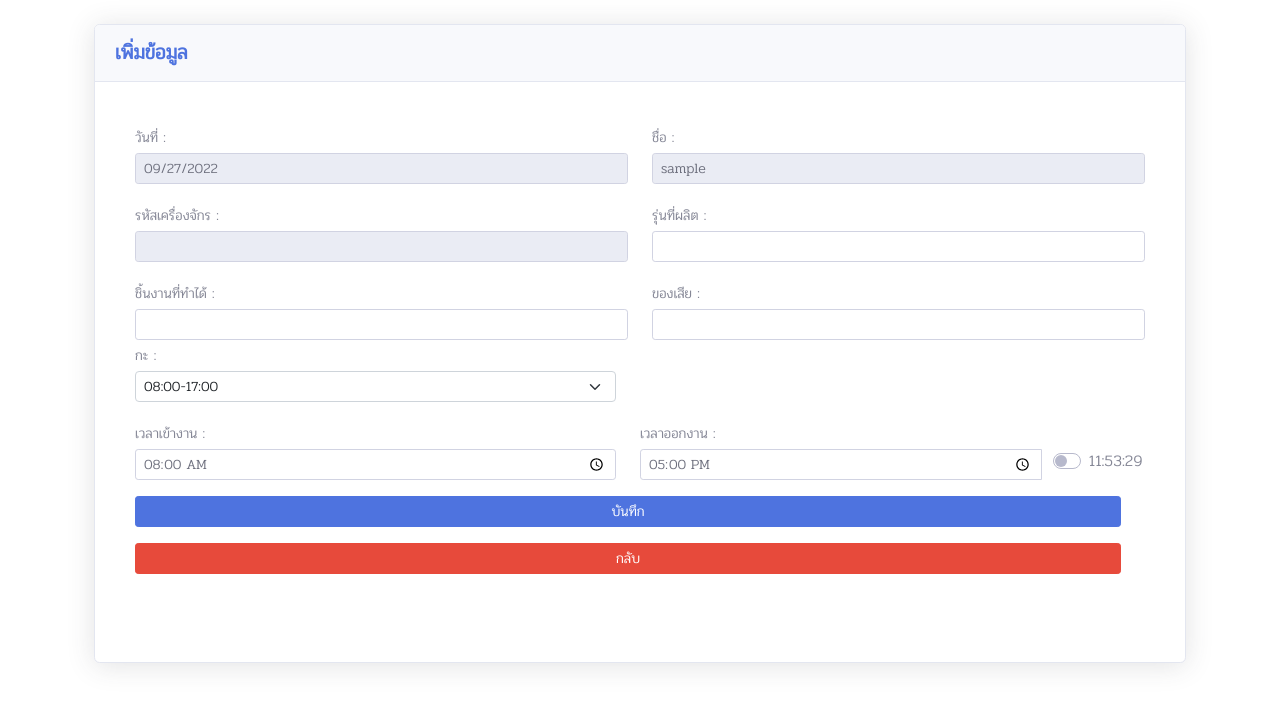
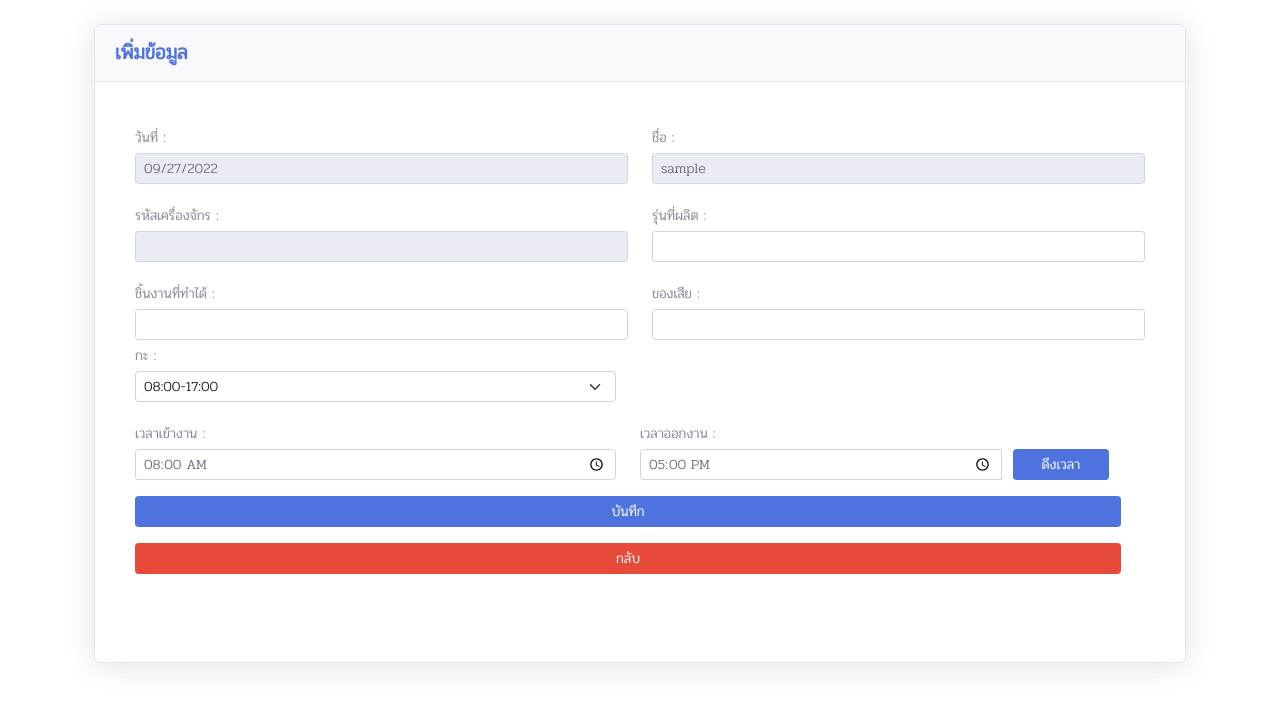
Before and after one commit to MaoDeep/ProjectOEE, a PHP site: page /admin/addtables.php in a window 1280 px wide. Shown: the top 707 px of the page. Run offline with PHP 8.4, Linux system fonts and the light colour scheme; the visitor is signed in with stand-in values (Sample User, id 1); data comes from the database, SQL or seed files in the repository; data that the repository does not hold is empty.

Commit message:
Update addtables.php

```diff
--- a/admin/addtables.php
+++ b/admin/addtables.php
@@ -146,9 +146,9 @@ if (empty($_SESSION["status"]) || $_SESSION["status"] !== "Admin") {
                                     <div class="form-group row">
                                         <div class="col-sm-6 mb-3 mb-sm-0">
                                             <div class="col-form-label-sm">กะ : </div>
-                                            <select  class="form-select form-select-sm" id="language" onChange="update()">
-                                                <option value="08:00" id="17:00" >08:00-17:00</option>
-                                                <option value="17:00" id="20:00" >17:00-20:00</option>
+                                            <select class="form-select form-select-sm" id="language" onChange="update()">
+                                                <option value="08:00" id="17:00">08:00-17:00</option>
+                                                <option value="17:00" id="20:00">17:00-20:00</option>
                                             </select>
                                             <div class="invalid-feedback">
                                                 กรุณาใส่ข้อมูลให้ครบ
@@ -168,12 +168,8 @@ if (empty($_SESSION["status"]) || $_SESSION["status"] !== "Admin") {
                                             <div class="col-form-label-sm">เวลาออกงาน :</div>
                                             <div class="input-group input-group-sm">
                                                 <input type="time" class="form-control form-control-sm w-50" id="txt6" name="txt6" placeholder="" required>
-                                                <div class="col-sm-2">
-                                                    <fieldset>
-                                                       <div class="custom-control custom-switch" >
-                                                            <input type="checkbox" class="custom-control-input" id="customSwitch1"onclick="myStopFunction()"value="stop" name='machine_state'>
-                                                            <label class="custom-control-label" id="div"  for="customSwitch1"></label>
-                                                        </div>
+                                                <div class="col-sm-3">
+                                                    <button type="button" class="btn btn-primary btn-user btn-block btn-sm" name="get_time" id="get_time">ดึงเวลา</button>
                                                 </div>
                                                 <div class="invalid-feedback">
                                                     กรุณาใส่ข้อมูลให้ครบ
@@ -235,19 +231,17 @@ if (empty($_SESSION["status"]) || $_SESSION["status"] !== "Admin") {
         update();
     </script>
     <script type="text/javascript">
+        $(document).ready(function() {
+            $("#get_time").click(function() {
+                var date = new Date();
+                var h = String(date.getHours()).padStart(2, '0');
+                var i = String(date.getMinutes()).padStart(2, '0');
+                var v = h + ":" + i;
+                $("#txt6").val(v);
 
+            });
 
-      function showClockRealTime() {
-      var d = new Date();
-      document.getElementById("div").innerHTML = +d.getHours()+":"+d.getMinutes()+":"+d.getSeconds();
-  }
-  setInterval("showClockRealTime()", 1000);
-
-
-
-  function myStopFunction() {
-      clearInterval(sec);
-    }
+        });
     </script>
 
 </body>
```
Lines whose indentation alone changed are shown as unchanged.
